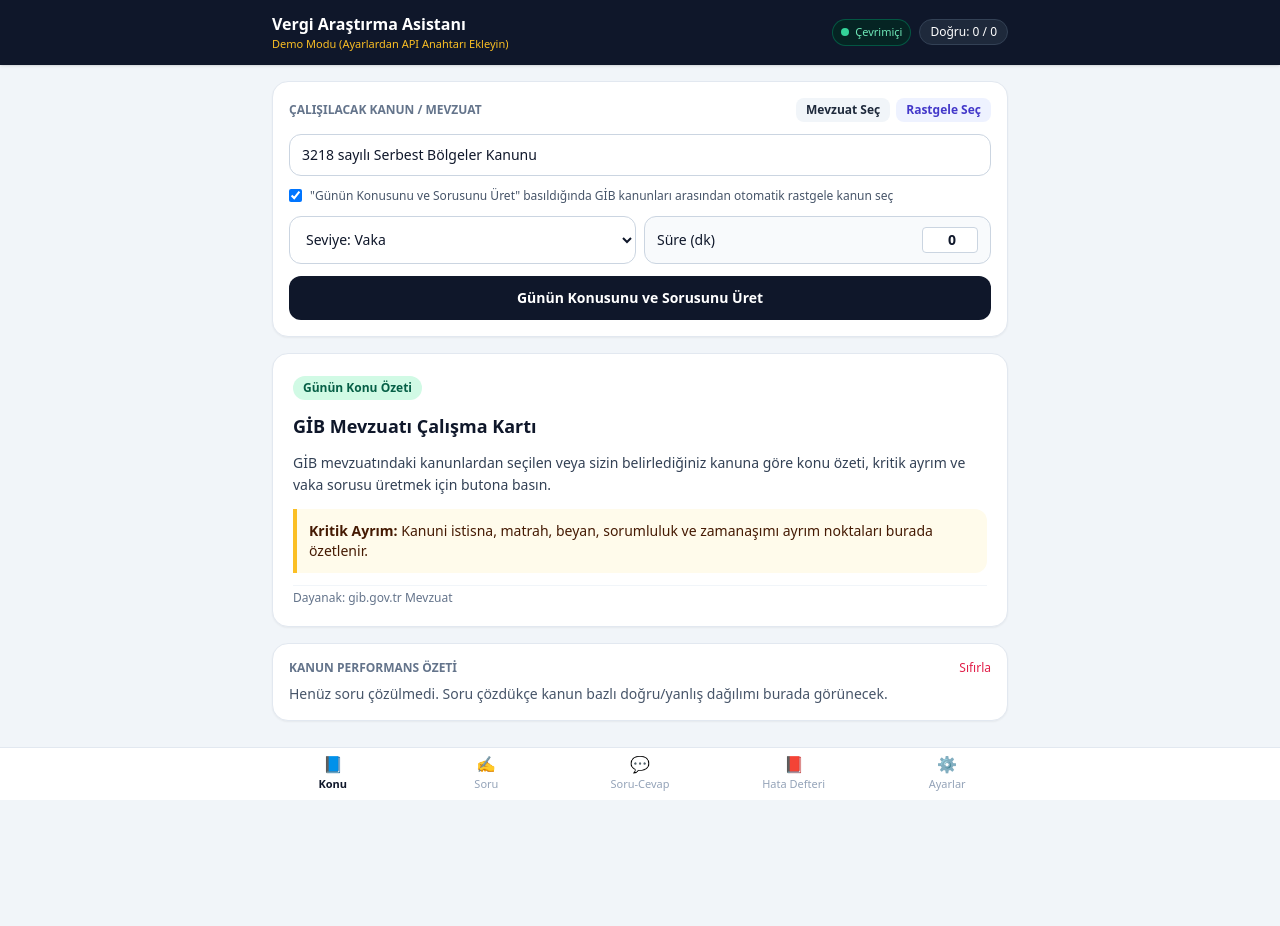
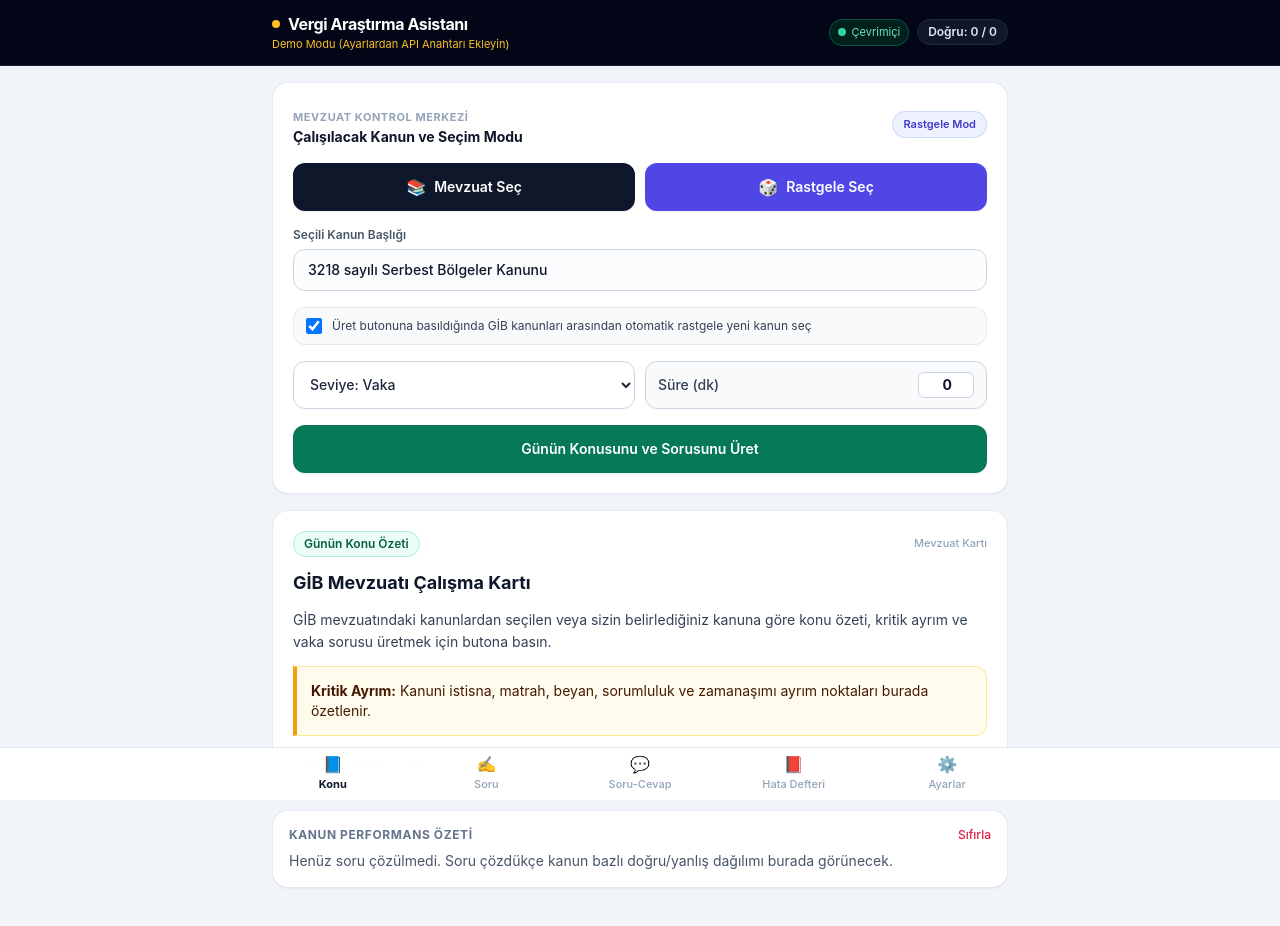
Before and after one commit to grknsezen/Vergi-ara-t-rma, a plain HTML site: page index.html in a window 1280 px wide. Before the commit the page ends 829 px from the top, so only its background shows below. Drawn offline with nearby package versions, Linux system fonts and the light colour scheme.

Commit message:
Update index.html

```diff
--- a/index.html
+++ b/index.html
@@ -3,7 +3,7 @@
 <head>
   <meta charset="UTF-8" />
   <meta name="viewport" content="width=device-width, initial-scale=1.0, viewport-fit=cover" />
-  <meta name="theme-color" content="#0f172a" />
+  <meta name="theme-color" content="#0b1120" />
   <meta name="apple-mobile-web-app-capable" content="yes" />
   <meta name="apple-mobile-web-app-status-bar-style" content="black-translucent" />
   <meta name="apple-mobile-web-app-title" content="Vergi Asistanı" />
@@ -12,107 +12,139 @@
   <script src="https://cdn.tailwindcss.com"></script>
   <script src="https://cdnjs.cloudflare.com/ajax/libs/pdf.js/3.11.174/pdf.min.js"></script>
   <style>
-    body { -webkit-tap-highlight-color: transparent; padding-bottom: 92px; }
+    body {
+      -webkit-tap-highlight-color: transparent;
+      padding-bottom: 96px;
+      font-family: -apple-system, BlinkMacSystemFont, "Segoe UI", Roboto, sans-serif;
+    }
     .safe-top { padding-top: env(safe-area-inset-top, 12px); }
     .safe-bottom { padding-bottom: env(safe-area-inset-bottom, 10px); }
   </style>
 </head>
-<body class="bg-slate-100 text-slate-900 min-h-screen">
+<body class="bg-slate-100 text-slate-900 min-h-screen antialiased">
   <div id="updateBanner" class="hidden bg-emerald-600 text-white px-4 py-2.5 text-xs flex items-center justify-between gap-2 sticky top-0 z-30">
     <span>Yeni sürüm hazır. Güncellemek için dokunun.</span>
     <button id="reloadUpdateBtn" class="bg-white text-emerald-700 font-semibold px-3 py-1 rounded-lg">Yenile</button>
   </div>
 
-  <header class="bg-slate-900 text-white safe-top sticky top-0 z-20 shadow">
+  <header class="bg-slate-950 text-white safe-top sticky top-0 z-20 border-b border-slate-800/90">
     <div class="max-w-3xl mx-auto px-4 py-3 flex items-center justify-between gap-2">
       <div class="min-w-0">
-        <h1 class="text-base font-bold truncate">Vergi Araştırma Asistanı</h1>
-        <p id="modeBadge" class="text-[11px] text-amber-400 truncate">Demo Modu (Ayarlardan API Anahtarı Ekleyin)</p>
+        <div class="flex items-center gap-2">
+          <span class="inline-block w-2 h-2 rounded-full bg-amber-400 shrink-0"></span>
+          <h1 class="text-base font-bold tracking-tight truncate">Vergi Araştırma Asistanı</h1>
+        </div>
+        <p id="modeBadge" class="text-[11px] text-amber-400 truncate mt-0.5">Demo Modu (Ayarlardan API Anahtarı Ekleyin)</p>
       </div>
       <div class="flex items-center gap-2 shrink-0">
-        <span id="netBadge" class="text-[11px] px-2 py-1 rounded-full border flex items-center gap-1.5 bg-emerald-950/70 text-emerald-300 border-emerald-700/60">
+        <span id="netBadge" class="text-[11px] px-2.5 py-1 rounded-full border flex items-center gap-1.5 bg-emerald-950/70 text-emerald-300 border-emerald-700/60">
           <span id="netDot" class="w-2 h-2 rounded-full bg-emerald-400"></span>
           <span id="netText">Çevrimiçi</span>
         </span>
-        <span id="scoreBadge" class="text-xs bg-slate-800 px-2.5 py-1 rounded-full border border-slate-700">Doğru: 0 / 0</span>
+        <span id="scoreBadge" class="text-xs font-semibold bg-slate-900 text-slate-200 px-2.5 py-1 rounded-full border border-slate-800">0 / 0</span>
       </div>
     </div>
   </header>
 
   <main class="max-w-3xl mx-auto px-4 py-4 space-y-4">
     <section id="tab-konu" class="space-y-4">
-      <div class="bg-white rounded-2xl p-4 shadow-sm border border-slate-200 space-y-3">
-        <div class="flex items-center justify-between gap-2 flex-wrap">
-          <label class="block text-xs font-semibold text-slate-500 uppercase">Çalışılacak Kanun / Mevzuat</label>
-          <div class="flex items-center gap-1.5">
-            <button id="toggleLawPickerBtn" type="button" class="text-xs bg-slate-100 hover:bg-slate-200 text-slate-800 font-semibold px-2.5 py-1 rounded-lg">
-              Mevzuat Seç
-            </button>
-            <button id="randomGibTopicBtn" type="button" class="text-xs bg-indigo-50 hover:bg-indigo-100 text-indigo-700 font-semibold px-2.5 py-1 rounded-lg">
-              Rastgele Seç
+      <div class="bg-white rounded-2xl p-4 sm:p-5 shadow-sm border border-slate-200/90 space-y-4">
+        <div class="flex items-center justify-between gap-2">
+          <div>
+            <span class="text-[11px] font-bold uppercase tracking-wider text-slate-400">Mevzuat Kontrol Merkezi</span>
+            <h2 class="text-sm font-bold text-slate-900">Çalışılacak Kanun ve Seçim Modu</h2>
+          </div>
+          <span id="activeSelectionBadge" class="text-[11px] font-semibold px-2.5 py-1 rounded-full bg-indigo-50 text-indigo-700 border border-indigo-200/80 shrink-0">
+            Rastgele Mod
+          </span>
+        </div>
+
+        <!-- Belirgin Mevzuat Seç ve Rastgele Seç Kontrol Alanı -->
+        <div class="grid grid-cols-2 gap-2.5">
+          <button id="toggleLawPickerBtn" type="button"
+            class="group flex items-center justify-center gap-2 rounded-xl border-2 border-slate-900 bg-slate-900 hover:bg-slate-800 active:scale-[0.99] text-white font-semibold px-3.5 py-3 text-sm shadow-sm transition">
+            <span class="text-base leading-none">📚</span>
+            <span>Mevzuat Seç</span>
+          </button>
+          <button id="randomGibTopicBtn" type="button"
+            class="group flex items-center justify-center gap-2 rounded-xl border-2 border-indigo-600 bg-indigo-600 hover:bg-indigo-700 active:scale-[0.99] text-white font-semibold px-3.5 py-3 text-sm shadow-sm transition">
+            <span class="text-base leading-none">🎲</span>
+            <span>Rastgele Seç</span>
+          </button>
+        </div>
+
+        <div id="lawPickerPanel" class="hidden rounded-2xl border border-slate-200 bg-slate-50 p-3.5 space-y-2.5 shadow-inner">
+          <div class="flex items-center justify-between">
+            <span class="text-xs font-bold uppercase tracking-wide text-slate-700">GİB Mevzuatı Kanun Listesi</span>
+            <button id="closeLawPickerBtn" type="button" class="text-xs font-semibold text-slate-500 hover:text-slate-900 px-2 py-0.5 rounded bg-white border border-slate-200">
+              Kapat
             </button>
           </div>
+          <input id="lawSearchInput" type="text" placeholder="Kanun numarası veya adına göre ara (ör: 193, 213, 3065, 5520, Harçlar)..."
+            class="w-full rounded-xl border border-slate-300 bg-white px-3 py-2 text-xs text-slate-900 focus:outline-none focus:ring-2 focus:ring-slate-900" />
+          <select id="gibTopicSelect" size="7" class="w-full rounded-xl border border-slate-300 bg-white p-2 text-xs text-slate-800 leading-relaxed focus:outline-none focus:ring-2 focus:ring-slate-900"></select>
+          <p class="text-[11px] text-slate-500">
+            Listeden bir kanun seçtiğinizde alan güncellenir ve otomatik rastgele seçim kapatılır. Yeniden rastgele seçim yapmak için <strong>Rastgele Seç</strong> butonuna basın.
+          </p>
         </div>
 
-        <div id="lawPickerPanel" class="hidden rounded-xl border border-slate-200 bg-slate-50 p-3 space-y-2">
-          <div class="flex items-center justify-between">
-            <span class="text-xs font-semibold text-slate-700">GİB Mevzuatı Kanunları</span>
-            <button id="closeLawPickerBtn" type="button" class="text-xs text-slate-500 hover:text-slate-800">Kapat</button>
-          </div>
-          <input id="lawSearchInput" type="text" placeholder="Kanun no veya adı ile filtrele (örn: 5520, KDV, Harçlar)..."
-            class="w-full rounded-lg border border-slate-300 bg-white px-2.5 py-1.5 text-xs focus:outline-none focus:ring-2 focus:ring-slate-800" />
-          <select id="gibTopicSelect" size="7" class="w-full rounded-xl border border-slate-300 bg-white p-2 text-xs text-slate-800 focus:outline-none focus:ring-2 focus:ring-slate-800"></select>
-          <p class="text-[11px] text-slate-500">Bir kanun seçtiğinizde kutuya yazılır ve otomatik rastgele seçim kapatılır; isterseniz tekrar açabilirsiniz.</p>
+        <div class="space-y-1.5">
+          <label for="topicInput" class="block text-xs font-semibold text-slate-600">Seçili Kanun Başlığı</label>
+          <input id="topicInput" type="text" placeholder="Kanun girin, Mevzuat Seç ile listeleyin veya Rastgele Seç kullanın..."
+            class="w-full rounded-xl border border-slate-300 bg-slate-50/60 focus:bg-white px-3.5 py-2.5 text-sm font-medium text-slate-900 focus:outline-none focus:ring-2 focus:ring-slate-900" />
         </div>
 
-        <input id="topicInput" type="text" placeholder="Kanun girin, listeden seçin veya rastgele seçin..."
-          class="w-full rounded-xl border border-slate-300 px-3 py-2.5 text-sm focus:outline-none focus:ring-2 focus:ring-slate-800" />
-        <label class="flex items-center gap-2 text-xs text-slate-600 cursor-pointer">
-          <input id="autoRandomOnGenerate" type="checkbox" checked class="rounded border-slate-300" />
-          <span>"Günün Konusunu ve Sorusunu Üret" basıldığında GİB kanunları arasından otomatik rastgele kanun seç</span>
+        <label class="flex items-center gap-2.5 rounded-xl bg-slate-50 border border-slate-200/80 px-3 py-2.5 text-xs text-slate-700 cursor-pointer">
+          <input id="autoRandomOnGenerate" type="checkbox" checked class="w-4 h-4 rounded border-slate-300 text-indigo-600 focus:ring-indigo-600" />
+          <span>Üret butonuna basıldığında GİB kanunları arasından otomatik rastgele yeni kanun seç</span>
         </label>
-        <div class="grid grid-cols-2 gap-2">
-          <select id="difficultySelect" class="rounded-xl border border-slate-300 px-3 py-2.5 text-sm bg-white">
+
+        <div class="grid grid-cols-2 gap-2.5">
+          <select id="difficultySelect" class="rounded-xl border border-slate-300 px-3 py-2.5 text-sm font-medium bg-white text-slate-800">
             <option value="Temel">Seviye: Temel</option>
             <option value="Vaka" selected>Seviye: Vaka</option>
             <option value="Sınav Düzeyi">Seviye: Sınav Düzeyi</option>
           </select>
-          <label class="flex items-center justify-between rounded-xl border border-slate-300 px-3 py-2.5 text-sm bg-slate-50">
-            <span>Süre (dk)</span>
-            <input id="timerMinutes" type="number" min="0" max="120" value="0" class="w-14 text-right font-semibold bg-white border border-slate-300 rounded px-1.5 py-0.5" />
+          <label class="flex items-center justify-between rounded-xl border border-slate-300 px-3 py-2.5 text-sm bg-slate-50 text-slate-700">
+            <span class="font-medium">Süre (dk)</span>
+            <input id="timerMinutes" type="number" min="0" max="120" value="0" class="w-14 text-right font-bold text-slate-900 bg-white border border-slate-300 rounded-md px-1.5 py-0.5" />
           </label>
         </div>
-        <button id="generateBtn" class="w-full bg-slate-900 hover:bg-slate-800 text-white font-semibold py-3 rounded-xl text-sm transition">
+
+        <button id="generateBtn" class="w-full bg-emerald-700 hover:bg-emerald-800 active:scale-[0.99] text-white font-semibold py-3.5 rounded-xl text-sm shadow-sm transition">
           Günün Konusunu ve Sorusunu Üret
         </button>
       </div>
 
-      <div id="lessonCard" class="bg-white rounded-2xl p-5 shadow-sm border border-slate-200 space-y-3">
-        <span class="inline-block text-xs font-semibold bg-emerald-100 text-emerald-800 px-2.5 py-1 rounded-full">Günün Konu Özeti</span>
+      <div id="lessonCard" class="bg-white rounded-2xl p-5 shadow-sm border border-slate-200/90 space-y-3">
+        <div class="flex items-center justify-between gap-2">
+          <span class="inline-block text-xs font-semibold bg-emerald-50 text-emerald-800 border border-emerald-200 px-2.5 py-1 rounded-full">Günün Konu Özeti</span>
+          <span class="text-[11px] font-medium text-slate-400">Mevzuat Kartı</span>
+        </div>
         <h2 id="lessonTitle" class="text-lg font-bold text-slate-900">GİB Mevzuatı Çalışma Kartı</h2>
         <p id="lessonSummary" class="text-sm text-slate-700 leading-relaxed">
           GİB mevzuatındaki kanunlardan seçilen veya sizin belirlediğiniz kanuna göre konu özeti, kritik ayrım ve vaka sorusu üretmek için butona basın.
         </p>
-        <div id="lessonCritical" class="bg-amber-50 border-l-4 border-amber-400 p-3 rounded-r-xl text-sm text-amber-950">
+        <div id="lessonCritical" class="bg-amber-50/90 border border-amber-200/90 border-l-4 border-l-amber-500 p-3.5 rounded-r-xl text-sm text-amber-950">
           <strong>Kritik Ayrım:</strong> Kanuni istisna, matrah, beyan, sorumluluk ve zamanaşımı ayrım noktaları burada özetlenir.
         </div>
-        <p id="lessonBasis" class="text-xs text-slate-500 pt-1 border-t border-slate-100">Dayanak: gib.gov.tr Mevzuat</p>
+        <p id="lessonBasis" class="text-xs text-slate-500 pt-2 border-t border-slate-100">Dayanak: gib.gov.tr Mevzuat</p>
       </div>
 
-      <div class="bg-white rounded-2xl p-4 shadow-sm border border-slate-200 space-y-2">
+      <div class="bg-white rounded-2xl p-4 shadow-sm border border-slate-200/90 space-y-2">
         <div class="flex items-center justify-between">
-          <h3 class="text-xs font-bold text-slate-500 uppercase">Kanun Performans Özeti</h3>
-          <button id="resetStatsBtn" class="text-xs text-rose-600 hover:underline">Sıfırla</button>
+          <h3 class="text-xs font-bold text-slate-500 uppercase tracking-wider">Kanun Performans Özeti</h3>
+          <button id="resetStatsBtn" class="text-xs font-medium text-rose-600 hover:underline">Sıfırla</button>
         </div>
         <div id="topicStatsList" class="text-sm text-slate-600">Henüz soru çözülmedi. Soru çözdükçe kanun bazlı doğru/yanlış dağılımı burada görünecek.</div>
       </div>
     </section>
 
     <section id="tab-soru" class="hidden space-y-4">
-      <div class="bg-white rounded-2xl p-5 shadow-sm border border-slate-200 space-y-4">
+      <div class="bg-white rounded-2xl p-5 shadow-sm border border-slate-200/90 space-y-4">
         <div class="flex items-center justify-between gap-2 flex-wrap">
           <div class="flex items-center gap-2">
-            <span id="questionBadge" class="text-xs font-semibold bg-indigo-100 text-indigo-800 px-2.5 py-1 rounded-full">Günün Vaka Sorusu</span>
+            <span id="questionBadge" class="text-xs font-semibold bg-indigo-50 text-indigo-800 border border-indigo-200 px-2.5 py-1 rounded-full">Günün Vaka Sorusu</span>
             <span id="timerDisplay" class="hidden text-xs font-bold bg-rose-100 text-rose-800 px-2.5 py-1 rounded-full">00:00</span>
           </div>
           <div class="flex items-center gap-2">
@@ -132,7 +164,7 @@
     </section>
 
     <section id="tab-sohbet" class="hidden space-y-4">
-      <div class="bg-white rounded-2xl p-4 shadow-sm border border-slate-200 space-y-3">
+      <div class="bg-white rounded-2xl p-4 shadow-sm border border-slate-200/90 space-y-3">
         <div class="flex items-center justify-between">
           <h2 class="text-sm font-bold text-slate-800">Vergi Mevzuatı Soru-Cevap</h2>
           <button id="clearChatBtn" class="text-xs text-slate-500 hover:text-slate-800">Sohbeti Temizle</button>
@@ -144,14 +176,14 @@
         </div>
         <div class="flex gap-2">
           <input id="chatInput" type="text" placeholder="Örn: KVK 5/1-e taşınmaz istisnası şartları nelerdir?"
-            class="flex-1 rounded-xl border border-slate-300 px-3 py-2.5 text-sm focus:outline-none focus:ring-2 focus:ring-slate-800" />
+            class="flex-1 rounded-xl border border-slate-300 px-3 py-2.5 text-sm focus:outline-none focus:ring-2 focus:ring-slate-900" />
           <button id="sendChatBtn" class="bg-slate-900 text-white px-4 py-2.5 rounded-xl text-sm font-semibold">Gönder</button>
         </div>
       </div>
     </section>
 
     <section id="tab-hatalar" class="hidden space-y-4">
-      <div class="bg-white rounded-2xl p-4 shadow-sm border border-slate-200 space-y-3">
+      <div class="bg-white rounded-2xl p-4 shadow-sm border border-slate-200/90 space-y-3">
         <div class="flex items-center justify-between gap-2 flex-wrap">
           <h2 class="text-sm font-bold text-slate-800">Hata Defteri</h2>
           <div class="flex items-center gap-2">
@@ -168,7 +200,7 @@
     </section>
 
     <section id="tab-ayarlar" class="hidden space-y-4">
-      <div class="bg-white rounded-2xl p-4 shadow-sm border border-slate-200 space-y-3">
+      <div class="bg-white rounded-2xl p-4 shadow-sm border border-slate-200/90 space-y-3">
         <h2 class="text-sm font-bold text-slate-800">API ve Model Ayarları</h2>
         <div>
           <label class="block text-xs font-semibold text-slate-500 mb-1">Gemini API Anahtarı</label>
@@ -189,7 +221,7 @@
         <p id="settingsStatus" class="text-xs text-emerald-700 font-medium hidden">Kaydedildi.</p>
       </div>
 
-      <div class="bg-white rounded-2xl p-4 shadow-sm border border-slate-200 space-y-3">
+      <div class="bg-white rounded-2xl p-4 shadow-sm border border-slate-200/90 space-y-3">
         <h2 class="text-sm font-bold text-slate-800">Mevzuat Havuzu (İsteğe Bağlı Kaynak)</h2>
         <p class="text-xs text-slate-500">Yapıştırdığınız, linkten çektiğiniz veya PDF'den okuduğunuz mevzuat metni soru ve konu üretiminde öncelikli kaynak alınır.</p>
 
@@ -201,7 +233,7 @@
 
         <div class="flex gap-2">
           <input id="lawUrlInput" type="url" placeholder="Mevzuat veya tebliğ bağlantısı (https://www.gib.gov.tr/...)"
-            class="flex-1 rounded-xl border border-slate-300 px-3 py-2 text-xs focus:outline-none focus:ring-2 focus:ring-slate-800" />
+            class="flex-1 rounded-xl border border-slate-300 px-3 py-2 text-xs focus:outline-none focus:ring-2 focus:ring-slate-900" />
           <button id="fetchUrlBtn" type="button" class="bg-indigo-600 hover:bg-indigo-700 text-white font-semibold px-3 py-2 rounded-xl text-xs shrink-0">
             Linkten Çek
           </button>
@@ -224,7 +256,7 @@
         </button>
       </div>
 
-      <div class="bg-white rounded-2xl p-4 shadow-sm border border-slate-200 space-y-3">
+      <div class="bg-white rounded-2xl p-4 shadow-sm border border-slate-200/90 space-y-3">
         <h2 class="text-sm font-bold text-slate-800">Yedekleme ve Geri Yükleme</h2>
         <p class="text-xs text-slate-500">İstatistik, hata defteri ve mevzuat metninizi JSON olarak yedekleyebilir veya geri yükleyebilirsiniz.</p>
         <div class="grid grid-cols-2 gap-2">
@@ -238,7 +270,7 @@
     </section>
   </main>
 
-  <nav class="fixed bottom-0 inset-x-0 bg-white border-t border-slate-200 safe-bottom z-20">
+  <nav class="fixed bottom-0 inset-x-0 bg-white/95 backdrop-blur border-t border-slate-200 safe-bottom z-20">
     <div class="max-w-3xl mx-auto grid grid-cols-5 py-2 text-center">
       <button id="nav-konu" onclick="switchTab('konu')" class="flex flex-col items-center text-[11px] font-bold text-slate-900">
         <span class="text-base leading-none mb-1">📘</span>Konu
```
